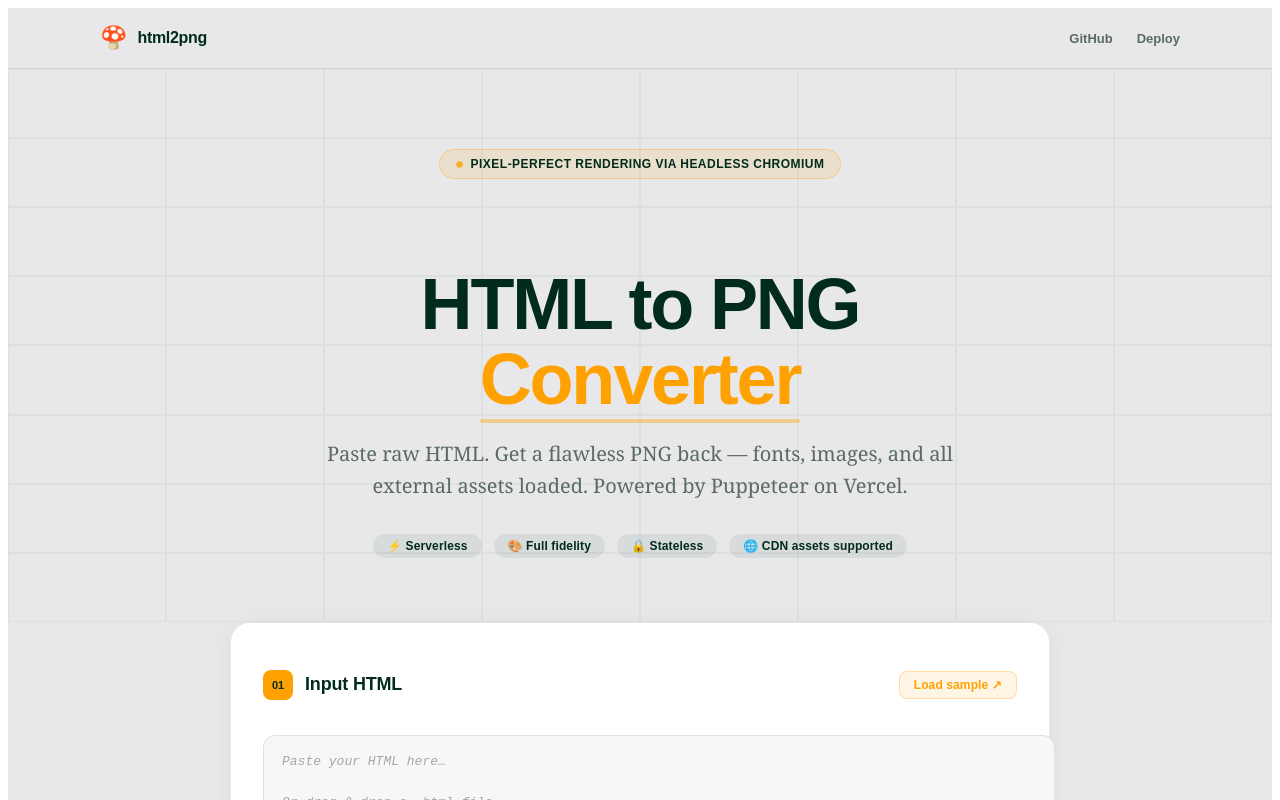
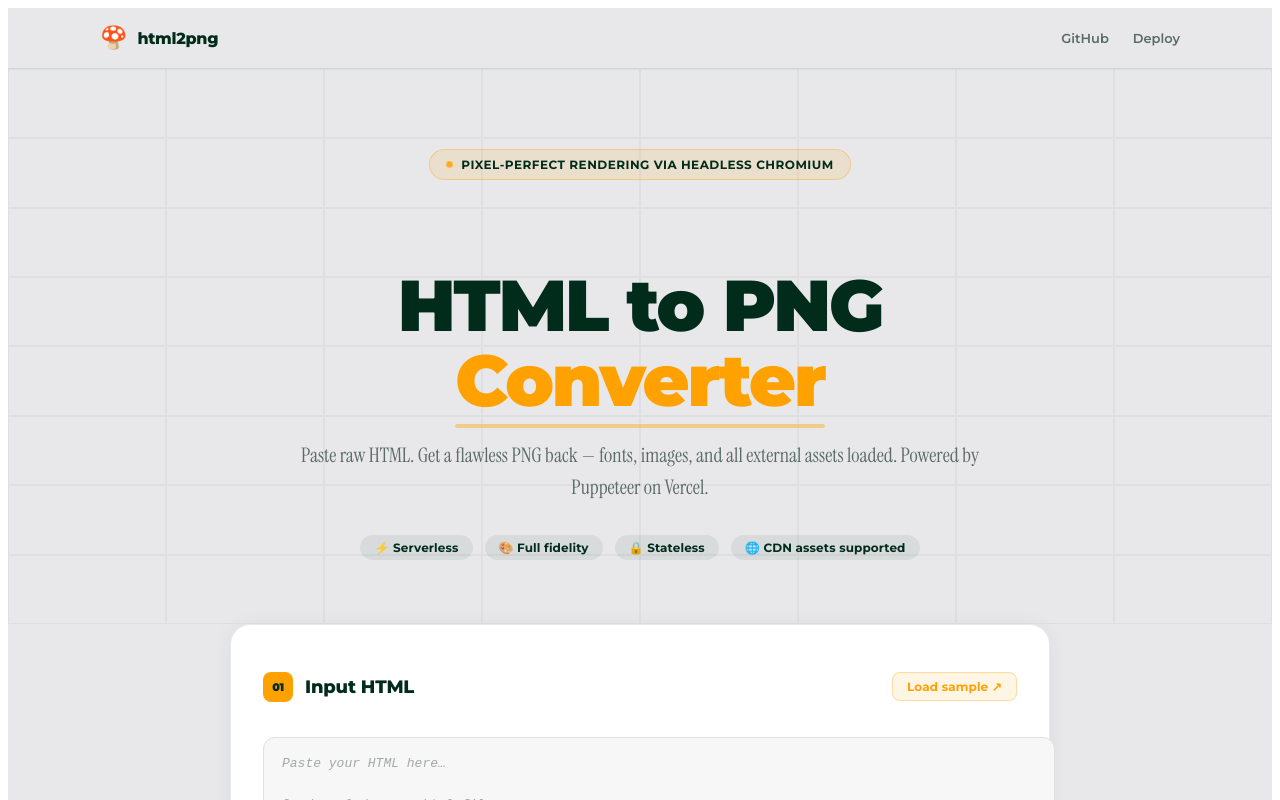
Before and after one commit to unfollowaman/render-flow, a Next.js app: page / in a window 1280 px wide. Shown: the top 800 px of the page. Built offline with nearby package versions, Linux system fonts and the light colour scheme.

Commit message:
Add custom Document component for Next.js

```diff
--- /dev/null
+++ b/pages/_document.js
@@ -0,0 +1,21 @@
+import { Html, Head, Main, NextScript } from "next/document";
+
+export default function Document() {
+  return (
+    <Html lang="en">
+      <Head>
+        <link rel="preconnect" href="https://fonts.googleapis.com" />
+        <link rel="preconnect" href="https://fonts.gstatic.com" crossOrigin="anonymous" />
+        <link
+          href="https://fonts.googleapis.com/css2?family=Montserrat:wght@400;600;700;800;900&family=Instrument+Serif:ital@0;1&display=swap"
+          rel="stylesheet"
+        />
+        <meta name="theme-color" content="#e8e8ea" />
+      </Head>
+      <body>
+        <Main />
+        <NextScript />
+      </body>
+    </Html>
+  );
+}
```
